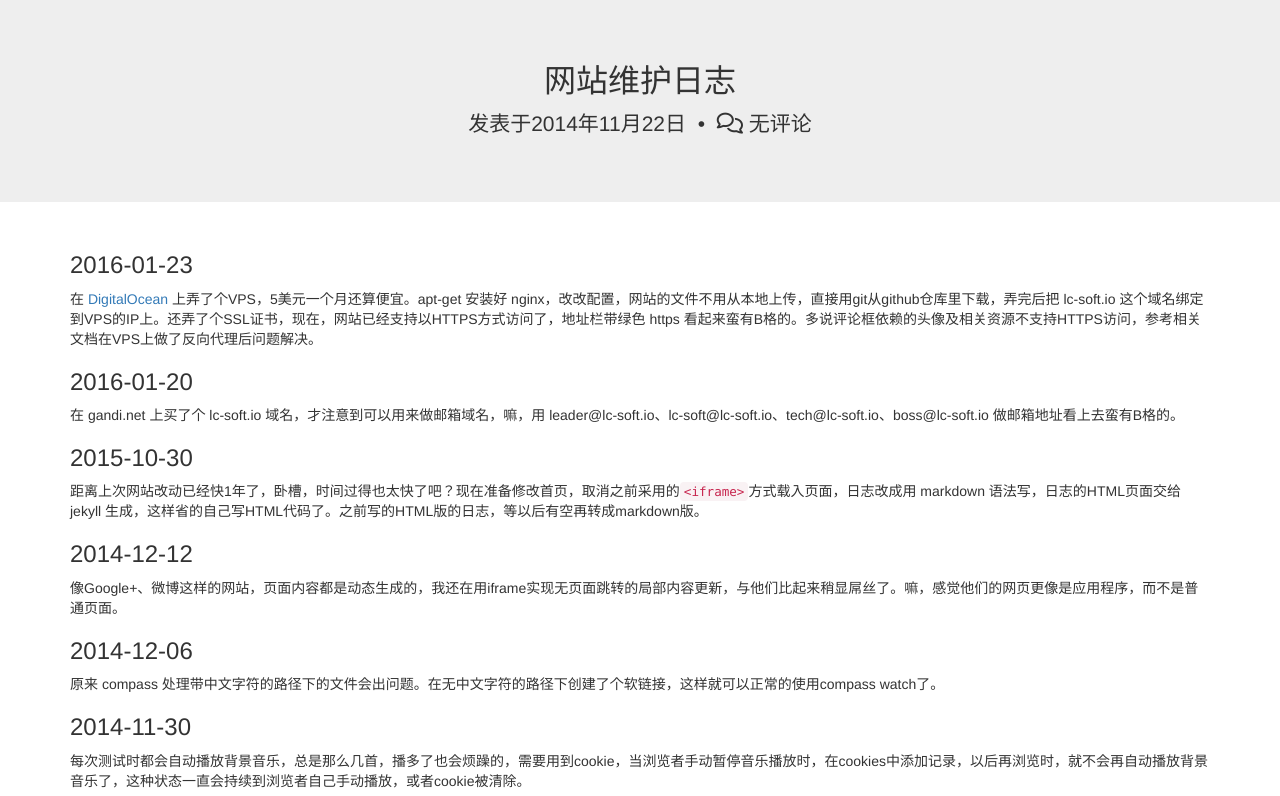
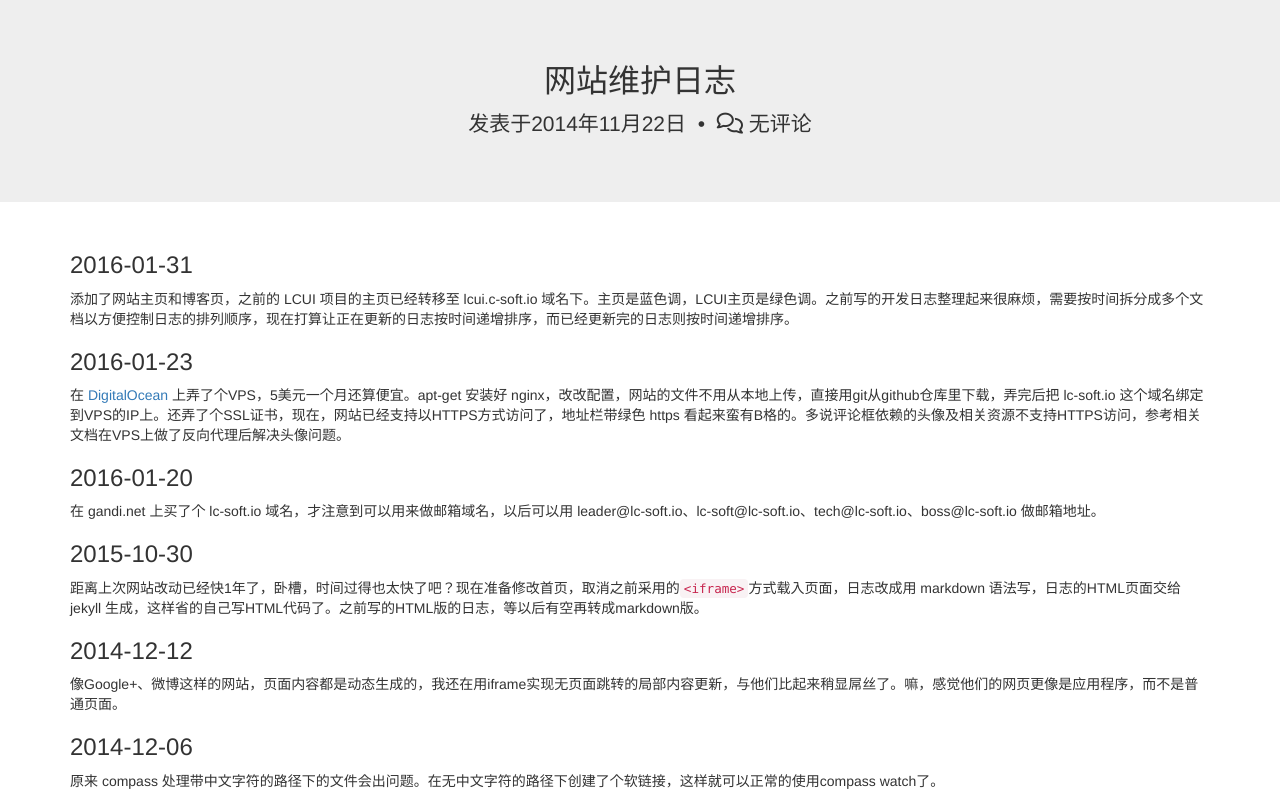
Before and after one commit to lc-soft/lc-soft.io, a Jekyll site: the page built from _posts/2014-11-22-website-maintenance-log.md, in a window 1280 px wide and 900 px high, cut to the strip 104-900 px from the top of the window. Built offline with Jekyll 4.4.1, drawn with Linux system fonts in a browser that asks for light colours; nearby versions of some CDN libraries; library files that are not in the unit come from our copies; Markdown is read by kramdown in place of the engine named in the settings.

Commit message:
更新页面

```diff
--- a/_posts/2014-11-22-website-maintenance-log.md
+++ b/_posts/2014-11-22-website-maintenance-log.md
@@ -3,11 +3,14 @@ title: 网站维护日志
 ds_thread_key: devlog-webiste
 ---
 
+### 2016-01-31
+添加了网站主页和博客页，之前的 LCUI 项目的主页已经转移至 lcui.c-soft.io 域名下。主页是蓝色调，LCUI主页是绿色调。之前写的开发日志整理起来很麻烦，需要按时间拆分成多个文档以方便控制日志的排列顺序，现在打算让正在更新的日志按时间递增排序，而已经更新完的日志则按时间递增排序。
+
 ### 2016-01-23
-在 [DigitalOcean](https://m.do.co/c/d01d1bd79d8e) 上弄了个VPS，5美元一个月还算便宜。apt-get 安装好 nginx，改改配置，网站的文件不用从本地上传，直接用git从github仓库里下载，弄完后把 lc-soft.io 这个域名绑定到VPS的IP上。还弄了个SSL证书，现在，网站已经支持以HTTPS方式访问了，地址栏带绿色 https 看起来蛮有B格的。多说评论框依赖的头像及相关资源不支持HTTPS访问，参考相关文档在VPS上做了反向代理后问题解决。
+在 [DigitalOcean](https://m.do.co/c/d01d1bd79d8e) 上弄了个VPS，5美元一个月还算便宜。apt-get 安装好 nginx，改改配置，网站的文件不用从本地上传，直接用git从github仓库里下载，弄完后把 lc-soft.io 这个域名绑定到VPS的IP上。还弄了个SSL证书，现在，网站已经支持以HTTPS方式访问了，地址栏带绿色 https 看起来蛮有B格的。多说评论框依赖的头像及相关资源不支持HTTPS访问，参考相关文档在VPS上做了反向代理后解决头像问题。
 
 ### 2016-01-20
-在 gandi.net 上买了个 lc-soft.io 域名，才注意到可以用来做邮箱域名，嘛，用 leader@lc-soft.io、lc-soft@lc-soft.io、tech@lc-soft.io、boss@lc-soft.io 做邮箱地址看上去蛮有B格的。
+在 gandi.net 上买了个 lc-soft.io 域名，才注意到可以用来做邮箱域名，以后可以用 leader@lc-soft.io、lc-soft@lc-soft.io、tech@lc-soft.io、boss@lc-soft.io 做邮箱地址。
 
 ### 2015-10-30
 距离上次网站改动已经快1年了，卧槽，时间过得也太快了吧？现在准备修改首页，取消之前采用的`<iframe>`方式载入页面，日志改成用 markdown 语法写，日志的HTML页面交给 jekyll 生成，这样省的自己写HTML代码了。之前写的HTML版的日志，等以后有空再转成markdown版。
--- a/lcui/index.html
+++ b/lcui/index.html
@@ -1,6 +1,6 @@
 ---
 layout: lcui_default
-title: LCUI | 主页
+title: LCUI | LC's Software
 is_home: true
 ---
 <div class="jumbotron home-jumbotron">
```
Also changed, not shown: blog/lc-soft.png (added).
